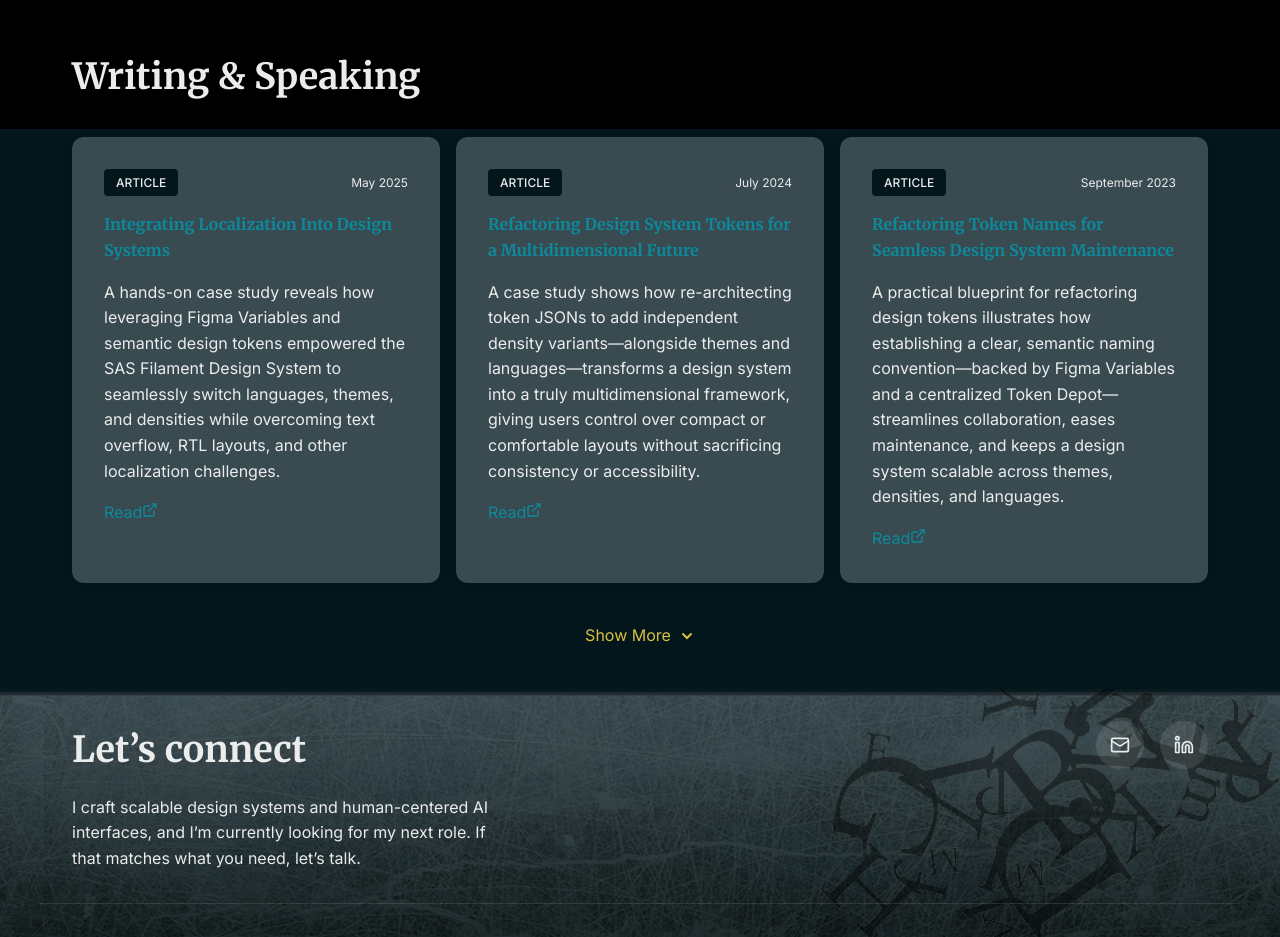
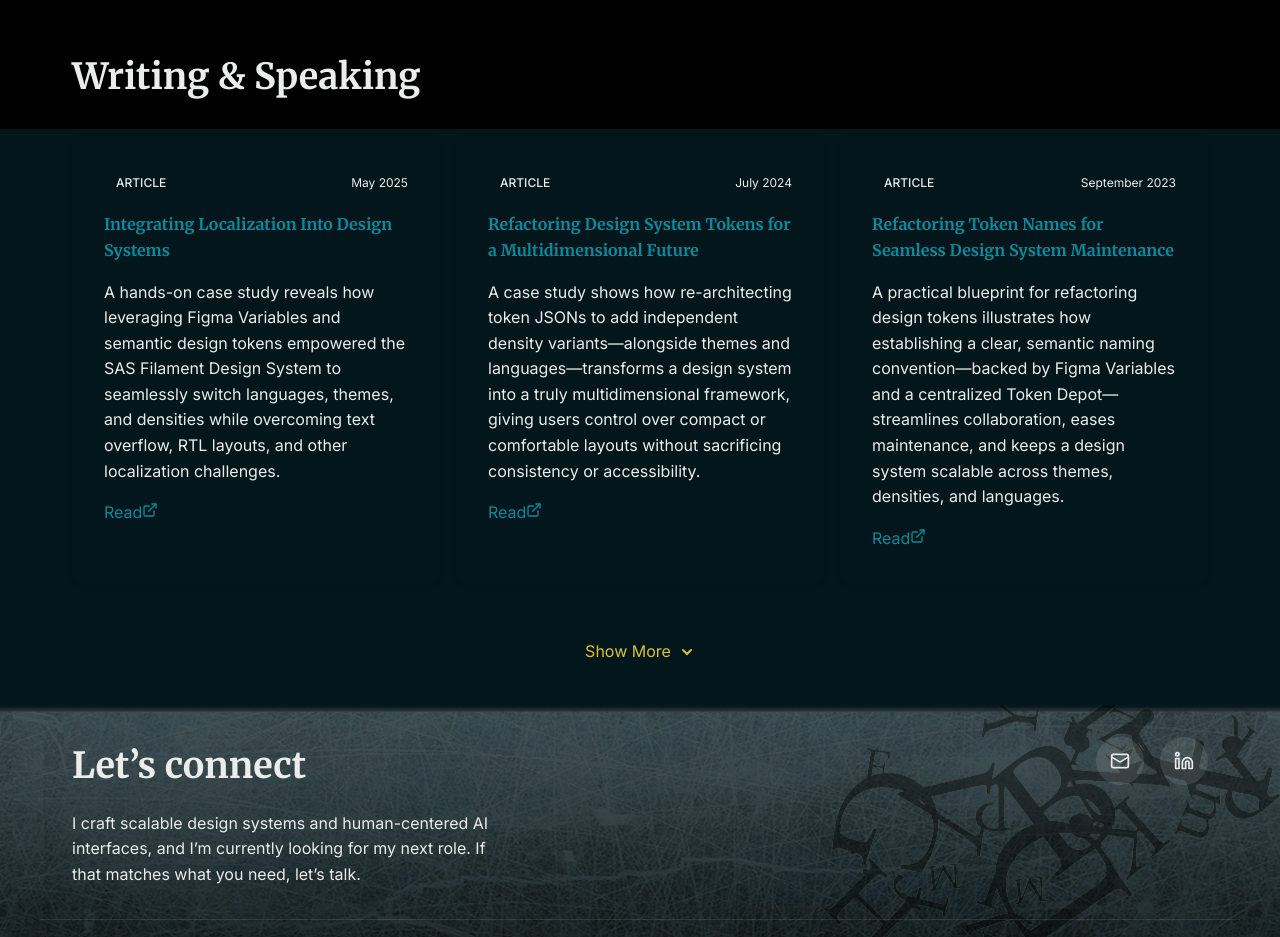
Before and after one commit to RHemstad/portfolio, a React (Vite) app: page / in a window 1280 px wide. Shown: the part 900-1837 px from the top of the page. Built offline with nearby package versions, Linux system fonts and the light colour scheme.

Commit message:
fix: css error

```diff
--- a/src/pages.css
+++ b/src/pages.css
@@ -310,20 +310,18 @@
   gap: var(--space-4);
   flex-wrap: wrap;
   justify-content: center;
-  padding-bottom:
+  padding-bottom: var(--space-4);
 }
 
 /* Card */
 .writing-card {
   display: flex;
-  flex: 1 1 var(--component-card);          /* flexible width cards that can wrap */
-
+  flex: 1 1 var(--component-card); /* flexible width cards that can wrap */
   gap: var(--space-4);
   border-radius: var(--radius-md);
   transition: transform .3s ease, box-shadow .3s ease;
-  background: var(--color-surface-alt);
+  background: transparent;
   color: var(--color-text-primary);
-
   padding-block: 2rem;
   padding-inline: 2rem;
   box-shadow: var(--shadow-card);
@@ -529,7 +527,7 @@
 }
 
 .link-generic:visited:hover {
-  color: var(--color-accent-warm-hover);
+  color: var(--color-link-generic-hover);
 }
 
 .link__icon {
```
